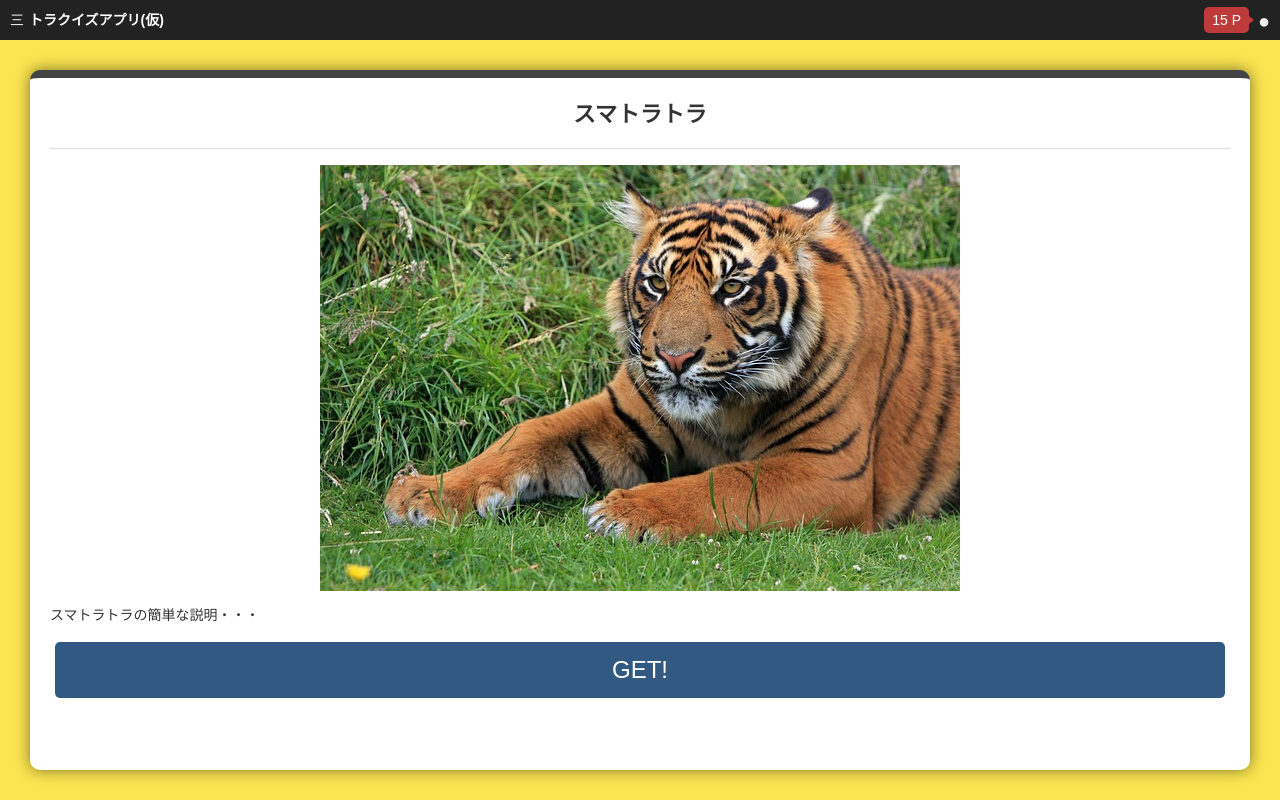
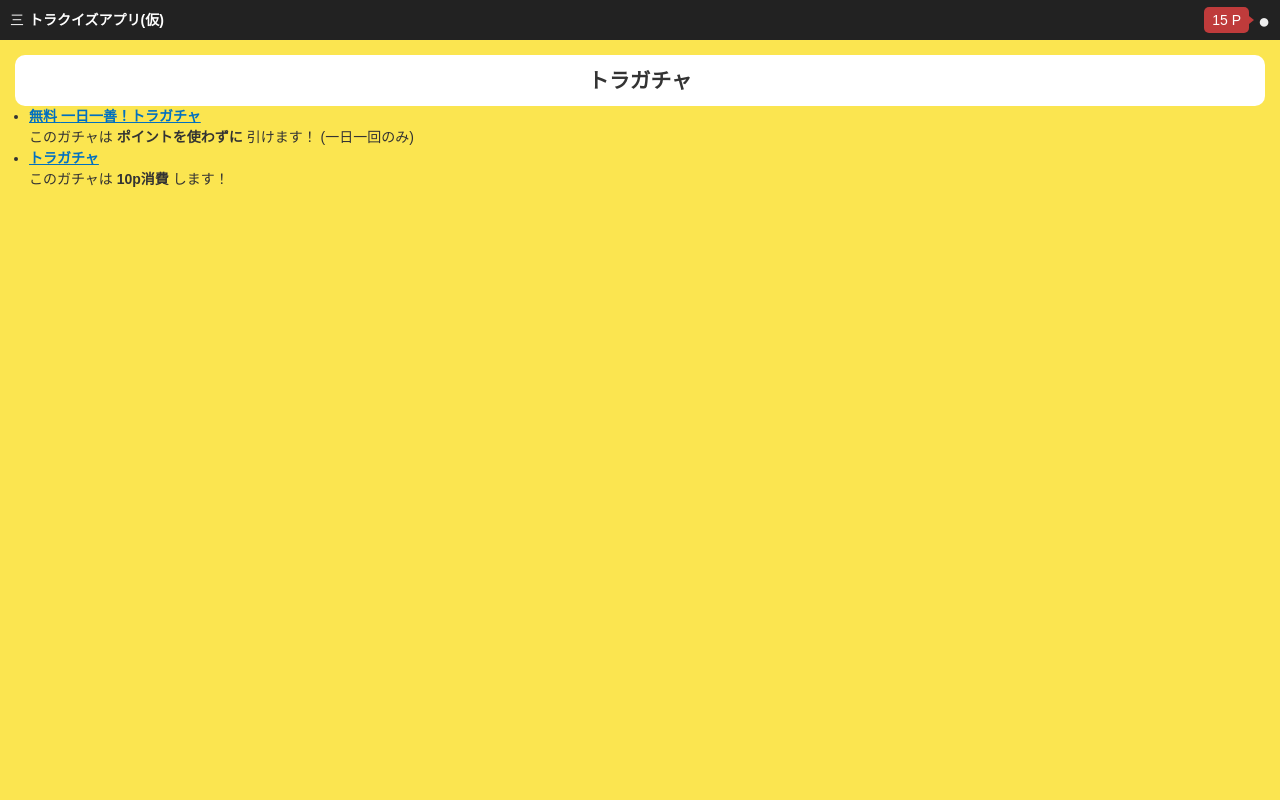
Before and after one commit to massirohuyu/getiger, a website: page public/gacha.html in a window 1280 px wide. Drawn offline with Linux system fonts and the light colour scheme.

Commit message:
gacha.htmlを修正（ガチャ一覧ページになるように）

```diff
--- a/public/gacha.html
+++ b/public/gacha.html
@@ -64,24 +64,44 @@
         <div class="contents">
 
             <main class="content-main">
-                <div class="p-gacha__gacha">
-                    <img src="../images/icon_gacha.png" class="p-gacha__gachaimg">
-                </div>
 
-                <div class="p-gacha__result">
-                    <h2 class="p-gacha__result__name">
-                        スマトラトラ
-                    </h2>
-                    <div class="p-gacha__result__summary">
-                        <p class="p-gacha__result__img">
-                            <img src="../images/tiger-164905_640.jpg" alt="スマトラトラ">
-                        </p>
-                        スマトラトラの簡単な説明・・・
-                    </div>
-                    <a href="collection.html" class="c-btn c-btn--block c-btn--lg c-btn--primary">
-                        GET!
-                    </a>
-                </div>
+                <h2 class="content-main__title">
+                    トラガチャ
+                </h2>
+
+                <ul class="p-gacha__list">
+                    <li class="p-gacha__list__item">
+                        <a href="gacha_get.html">
+                            <h3 class="p-gacha__list__name">
+                                <span class="p-gacha__list__type">
+                                    無料
+                                </span>
+                                一日一善！トラガチャ
+                            </h3>
+                        </a>
+                        <div class="p-gacha__list__desc">
+                            <p>
+                                このガチャは
+                                <strong>ポイントを使わずに</strong>
+                                引けます！
+                                <small>(一日一回のみ)</small>
+                            </p>
+                        </div>
+                    </li><li class="p-gacha__list__item">
+                        <a href="gacha_get.html">
+                            <h3 class="p-gacha__list__name">
+                                トラガチャ
+                            </h3>
+                        </a>
+                        <div class="p-gacha__list__desc">
+                            <p>
+                                このガチャは
+                                <strong>10p消費</strong>
+                                します！
+                            </p>
+                        </div>
+                    </li>
+                </ul>
             </main><!--/content-main-->
 
         </div><!--/contents-->
```
